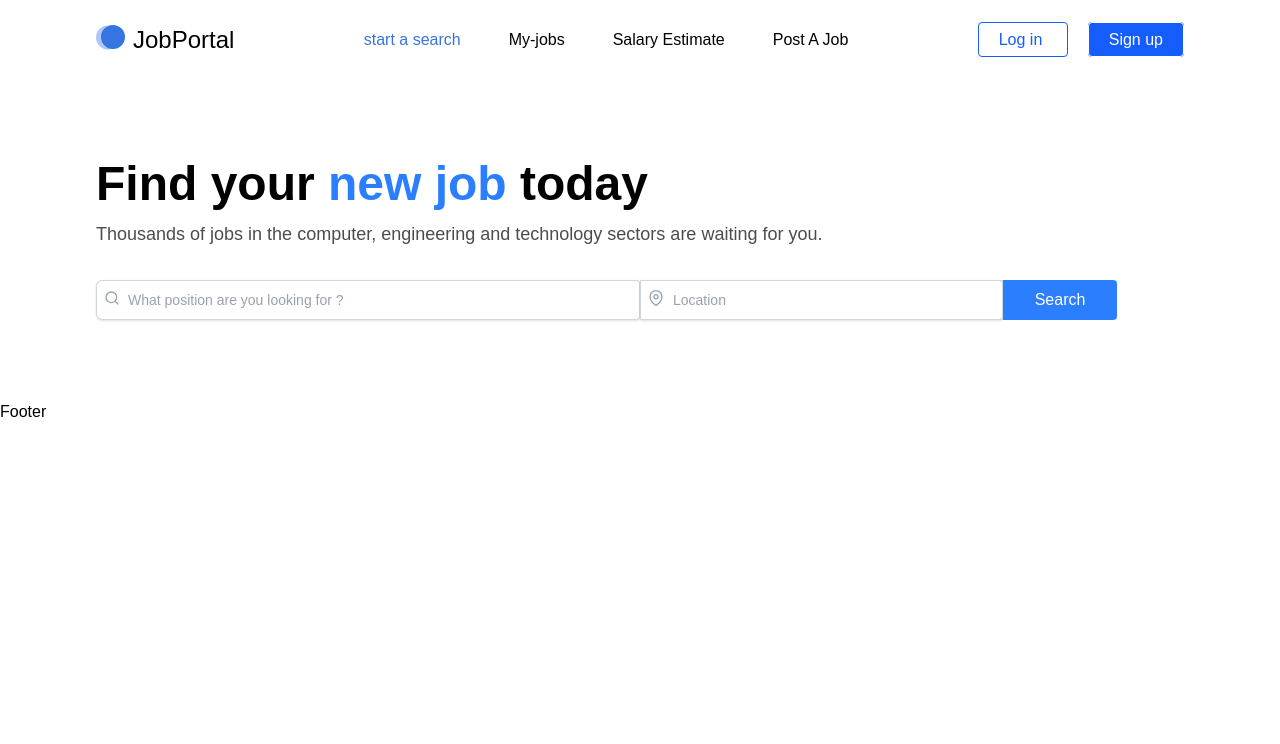
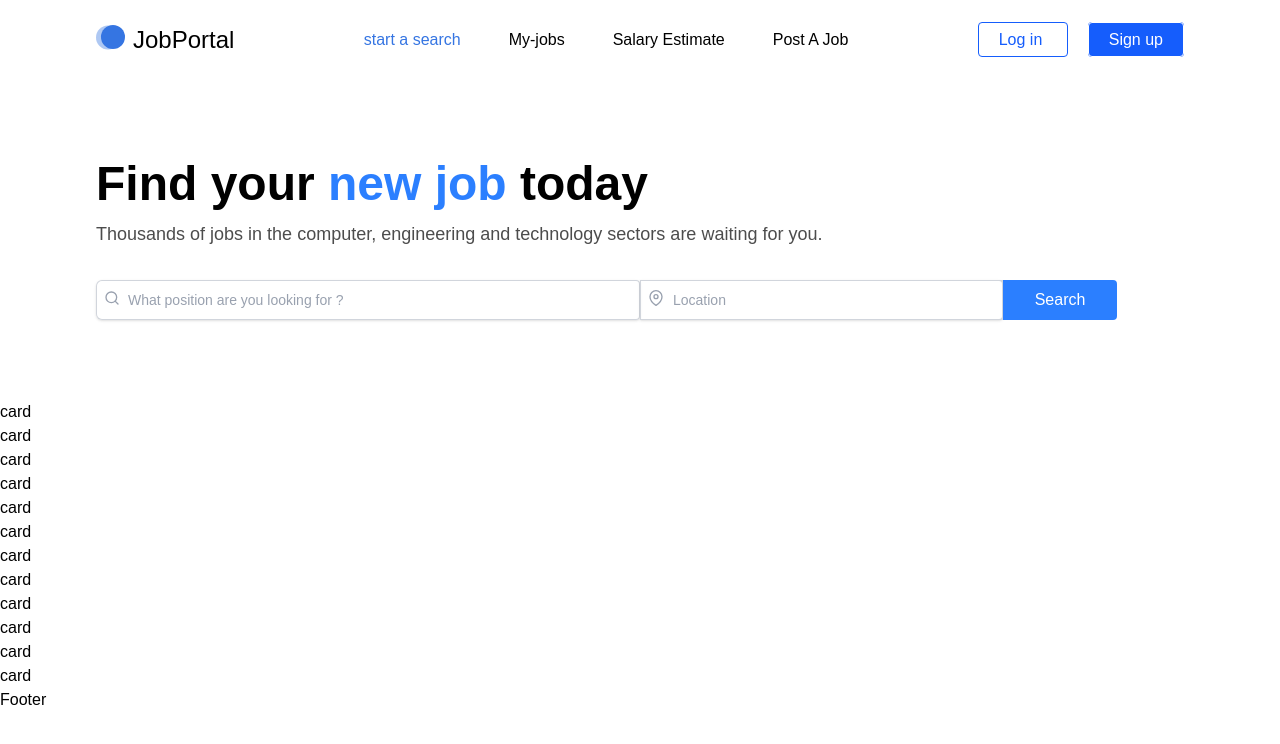
Before and after one commit to Mikael241221/Job-portal-client, a React (Vite) app: page / in a window 1280 px wide. Shown: the top 744 px of the page. Built offline with nearby package versions, Linux system fonts and the light colour scheme.

Commit message:
create two files

```diff
--- a/src/Pages/Home.jsx
+++ b/src/Pages/Home.jsx
@@ -1,5 +1,7 @@
 import React, { useEffect, useState } from 'react'
 import Banner from '../components/Banner'
+import Card from '../components/Card';
+import Jobs from './Jobs';
 
 const Home = () => {
   const [selectedCategory, setSelectedCategory] = useState(null);
@@ -20,11 +22,48 @@ const Home = () => {
     }
     // filter jobs by title
     const filteredItems = jobs.filter((job) => job.jobTitle.toLowerCase().indexOf(query.toLowerCase()) !== -1);
-    console.log(filteredItems)
+    // .........Radio filtering ..........
+    const handleChange = (event) => {
+      selectedCategory(event.target.value)
+    }
 
+     // .........Button based filtering ..........
+    const hanleClick = (event) => {
+      selectedCategory(event.tartget.value)
+    }
+    // main function
+    const filteredData = (jobs, selected, query) => {
+      let filteredjobs =jobs;
+      // filtering input items
+      if (query){
+        filteredjobs = filteredItems
+      }
+      // category filtering
+      if (selected){
+        filteredjobs = filteredjobs.filter(({
+        maxPrice,
+        salaryType,
+        jobLocation,
+        postingDate,
+        experienceLevel,
+        employmentType,
+        }) =>(
+          jobLocation.toLowerCase() === selected.toLowerCase() ||
+          parseInt(maxPrice) <= parseInt(selected ) ||
+          salaryType.toLowerCase() === selected.toLowerCase() ||
+          employmentType.toLowerCase() === selected.toLowerCase()
+        ));
+        console.log(filteredjobs)
+      }
+      return filteredjobs.map((data,i) => <Card key={i} data={data}/>)
+    }
+    const result = filteredData(jobs, selectedCategory,query);
   return (
     <div>
       <Banner query ={query} handleInputChange={handleInputChange}/>
+      <div>
+        <Jobs result ={result}/>
+      </div>
     </div>
   )
 }
--- /dev/null
+++ b/src/Pages/Jobs.jsx
@@ -0,0 +1,11 @@
+import React from 'react'
+
+const Jobs = ({result}) => {
+  return (
+    <div>
+      {result}
+    </div>
+  )
+}
+
+export default Jobs
--- /dev/null
+++ b/src/components/Card.jsx
@@ -0,0 +1,11 @@
+import React from 'react'
+
+const Card = ({data}) => {
+  return (
+    <div>
+   card
+  </div>
+  )
+}
+
+export default Card
```
